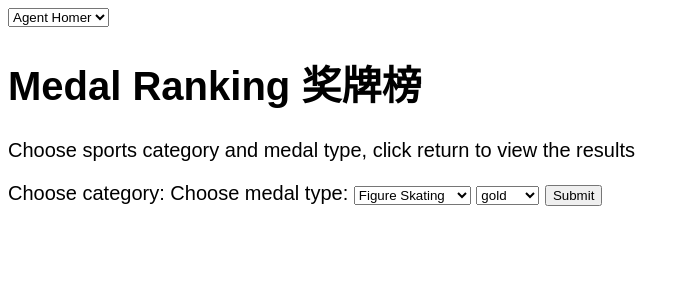
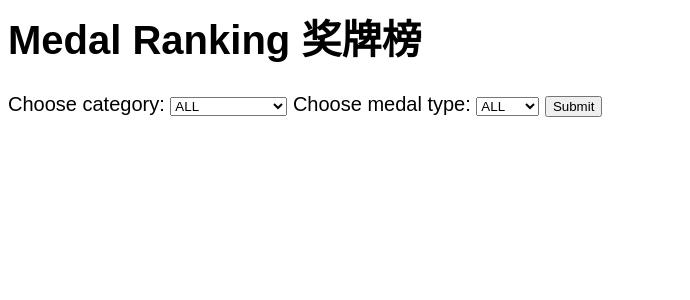
Before and after one commit to yiiihao/project1, a Flask app: page /medal_ranking in a window 1280 px wide. Shown: the top 300 px of the page, without its empty margins (0-690 px from the left). Run offline with Flask 2, Linux system fonts and the light colour scheme; parts of the project's set-up code (start-up, migrations or seed data) failed here and were passed over.

Commit message:
Update medal_ranking.html

```diff
--- a/templates/medal_ranking.html
+++ b/templates/medal_ranking.html
@@ -1,10 +1,3 @@
-<form method="POST" action="index.php?action=contact_agent&agent_id=">
-<select>
-<option value="1">Agent Homer</option>
-<option value="2">Agent Lenny</option>
-<option value="3">Agent Carl</option>
-</select>
-
  <html>
   <style>
     body{
@@ -17,18 +10,20 @@
 <body>
   <h1>Medal Ranking 奖牌榜</h1>
 
-  <p>Choose sports category and medal type, click return to view the results<p>
 
 <form method='POST',action="/action_page.php">
 <label for="category">Choose category:</label>
-<label for="type">Choose medal type:</label>
 
 <select id="category" name="category">
+  <option value="all">ALL</option>
   <option value="Figure Skating">Figure Skating</option>
   <option value="Freestyle Skiing">Freestyle Skiing</option>
   <option value="Snowboard">Snowboard</option>
 </select>
+
+<label for="type">Choose medal type:</label>
 <select id="type" name="type">
+  <option value="all">ALL</option>
   <option value="gold">gold</option>
   <option value="silver">silver</option>
   <option value="bronze">bronze</option>
```
